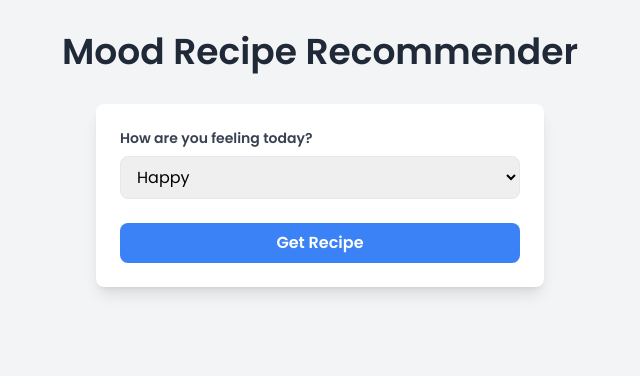
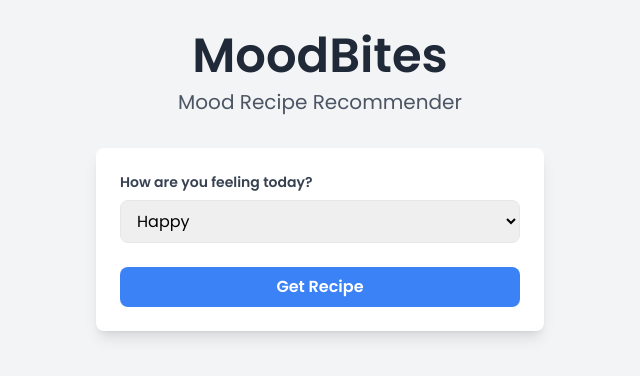
Before and after one commit to ericmelz/cursor-testing, a website: page test2/public/index.html in a window 1280 px wide. Shown: the whole page, without its empty margins (320-960 px from the left). Drawn offline with nearby package versions, Linux system fonts and the light colour scheme.

Commit message:
Rename app to MoodBites and enhance descriptions in package.json and README.md for clarity and appeal.

```diff
--- a/test2/package.json
+++ b/test2/package.json
@@ -1,7 +1,7 @@
 {
-  "name": "mood-recipe-app",
+  "name": "moodbites",
   "version": "1.0.0",
-  "description": "A mood-based recipe recommendation app",
+  "description": "A mood-based recipe recommendation app that suggests recipes based on your current emotional state",
   "main": "server.js",
   "scripts": {
     "start": "node server.js",
--- a/test2/public/index.html
+++ b/test2/public/index.html
@@ -3,7 +3,7 @@
 <head>
     <meta charset="UTF-8">
     <meta name="viewport" content="width=device-width, initial-scale=1.0">
-    <title>Mood Recipe Recommender</title>
+    <title>MoodBites - Recipe Recommender</title>
     <script src="https://cdn.tailwindcss.com"></script>
     <link href="https://fonts.googleapis.com/css2?family=Poppins:wght@400;600&display=swap" rel="stylesheet">
     <style>
@@ -14,7 +14,8 @@
 </head>
 <body class="bg-gray-100 min-h-screen">
     <div class="container mx-auto px-4 py-8">
-        <h1 class="text-4xl font-bold text-center text-gray-800 mb-8">Mood Recipe Recommender</h1>
+        <h1 class="text-5xl font-bold text-center text-gray-800 mb-2">MoodBites</h1>
+        <h2 class="text-xl text-center text-gray-600 mb-8">Mood Recipe Recommender</h2>
 
         <div class="max-w-md mx-auto bg-white rounded-lg shadow-lg p-6">
             <div class="mb-6">
```
Also changed, not shown: test2/README.md, 2 other files.
